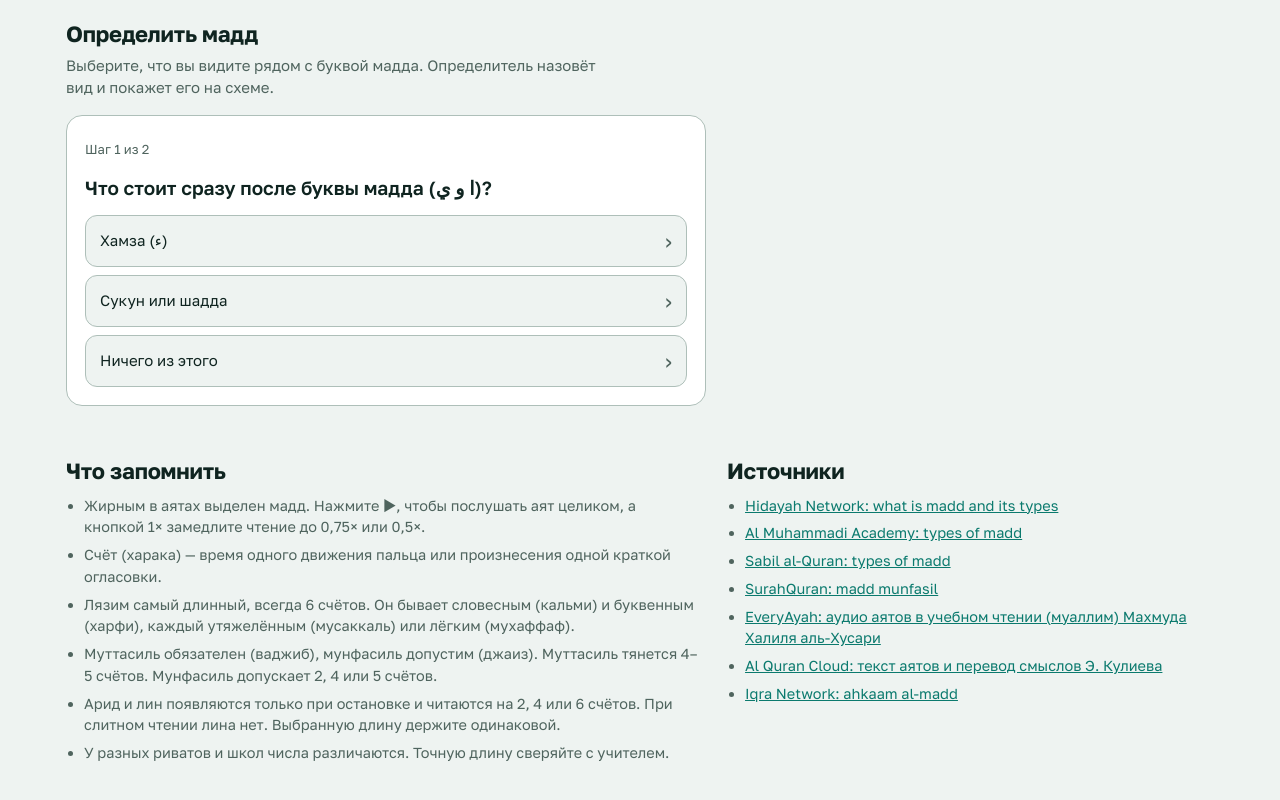
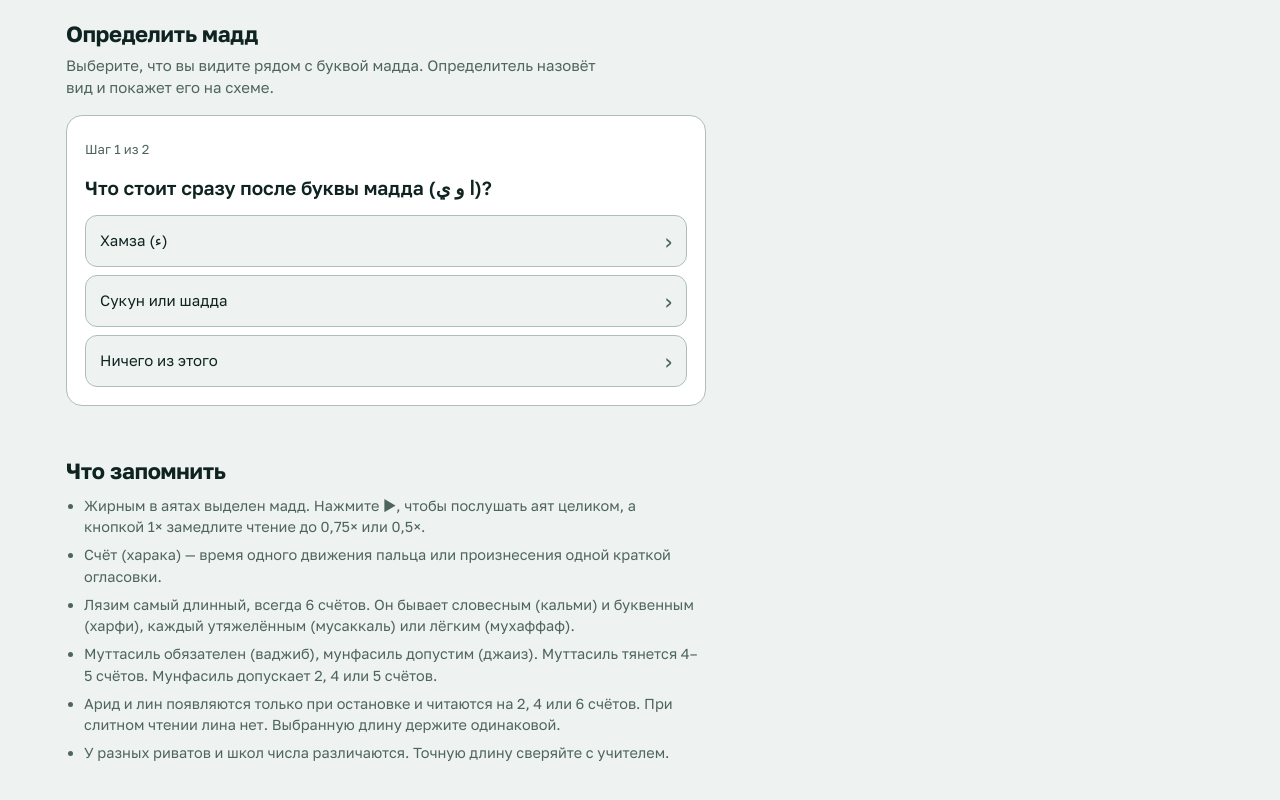
Before and after one commit to malew1974-debug/madd-tajweed, a plain HTML site: page index.html in a window 1280 px wide. Shown: the part 3912-4712 px from the top of the page. Drawn offline with Linux system fonts and the light colour scheme; a web font is replaced by a local one.

Commit message:
Add files via upload

```diff
--- a/index.html
+++ b/index.html
@@ -283,18 +283,6 @@ footer{padding-block:0 28px;color:var(--muted);font-size:12.5px}
         <li>У разных риватов и школ числа различаются. Точную длину сверяйте с учителем.</li>
       </ul>
     </div>
-    <div class="src">
-      <h2>Источники</h2>
-      <ul>
-        <li><a href="https://hidayahnetwork.com/what-is-madd-and-its-types-in-tajweed" target="_blank" rel="noopener">Hidayah Network: what is madd and its types</a></li>
-        <li><a href="https://almuhammadiacademy.com/types-of-madd/" target="_blank" rel="noopener">Al Muhammadi Academy: types of madd</a></li>
-        <li><a href="https://sabilalquran.com/types-of-madd-in-tajweed" target="_blank" rel="noopener">Sabil al-Quran: types of madd</a></li>
-        <li><a href="https://surahquran.com/Tajweed/mad-monfasel-en.html" target="_blank" rel="noopener">SurahQuran: madd munfasil</a></li>
-        <li><a href="https://everyayah.com/" target="_blank" rel="noopener">EveryAyah: аудио аятов в учебном чтении (муаллим) Махмуда Халиля аль-Хусари</a></li>
-        <li><a href="https://alquran.cloud/api" target="_blank" rel="noopener">Al Quran Cloud: текст аятов и перевод смыслов Э. Кулиева</a></li>
-        <li><a href="https://iqranetwork.com/blog/ahkaam-al-madd/" target="_blank" rel="noopener">Iqra Network: ahkaam al-madd</a></li>
-      </ul>
-    </div>
   </section>
 </main>
 
```
